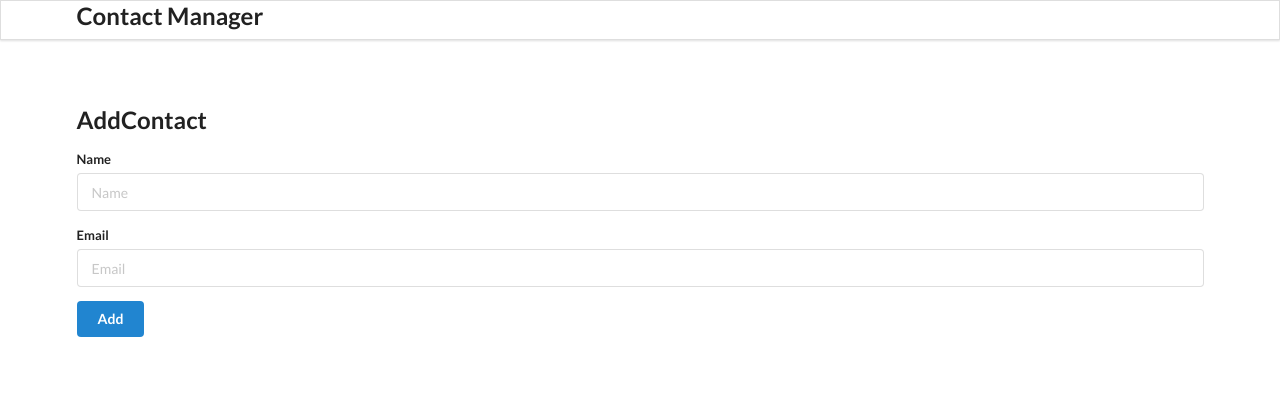
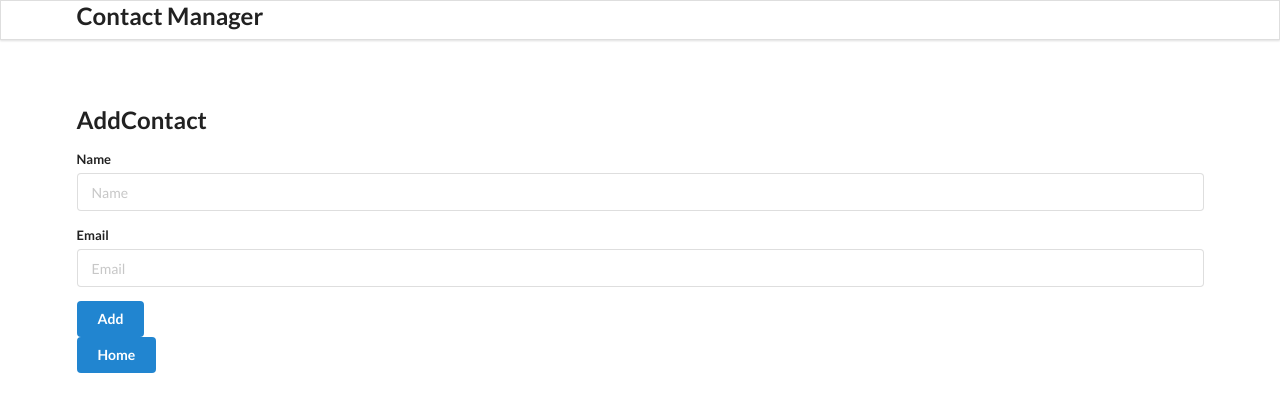
Before and after one commit to 0101530parth/contact-app, a React (Create React App) app: page /add in a window 1280 px wide. Shown: the top 412 px of the page. Built offline with nearby package versions, Linux system fonts and the light colour scheme.

Commit message:
Update AddContact.js

```diff
--- a/src/components/AddContact.js
+++ b/src/components/AddContact.js
@@ -1,5 +1,5 @@
 import React , { Component} from 'react'
-
+import { Link } from "react-router-dom";
 
  class AddContact extends Component {
     state ={
@@ -21,6 +21,7 @@
 render(){
 
 return(
+    <>
     <div className="ui main"><br></br><br></br>
         <h2>AddContact</h2>
         <form className="ui form " onSubmit ={this.add}>
@@ -40,6 +41,10 @@
         </form>
 
     </div>
+    <Link to="/">
+          <button className="ui button blue centert">Home</button>
+    </Link>
+</>
 );
 
 }
```
